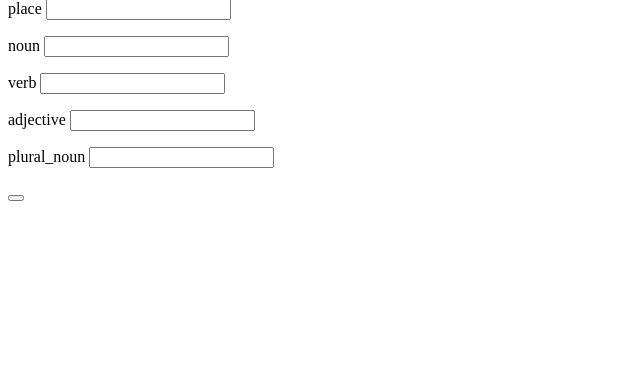
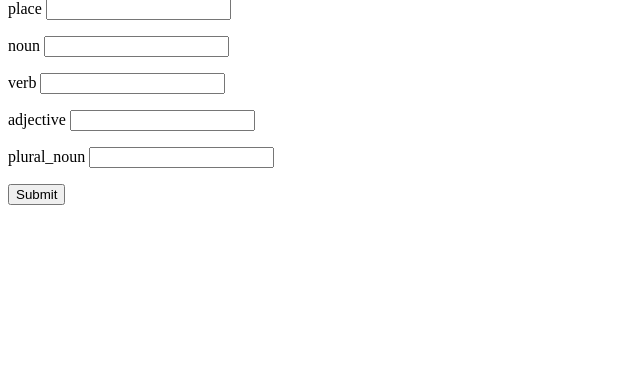
Before and after one commit to KatieJessupMcd/madlibs-python-wtforms, a Flask app: page / in a window 1280 px wide. Shown: the part 81-452 px from the top of the page, without its empty margins (0-640 px from the left). Run offline with Flask 2, Linux system fonts and the light colour scheme; some libraries are stand-ins or nearby versions.

Commit message:
added action to form

```diff
--- a/templates/questions_form.html
+++ b/templates/questions_form.html
@@ -8,7 +8,7 @@
 </head>
 <body>
   <h1>Madlibs</h1>
-  <form method="POST">
+  <form method="POST" action="/story">
 
     {{ form.hidden_tag() }}
     {% for field in form if field.widget.input_type != 'hidden' %}
@@ -22,7 +22,7 @@
     </p>
     {% endfor %}
 
-    <button type="Submit"></button>
+    <button type="Submit">Submit</button>
 
   </form>
 
```
